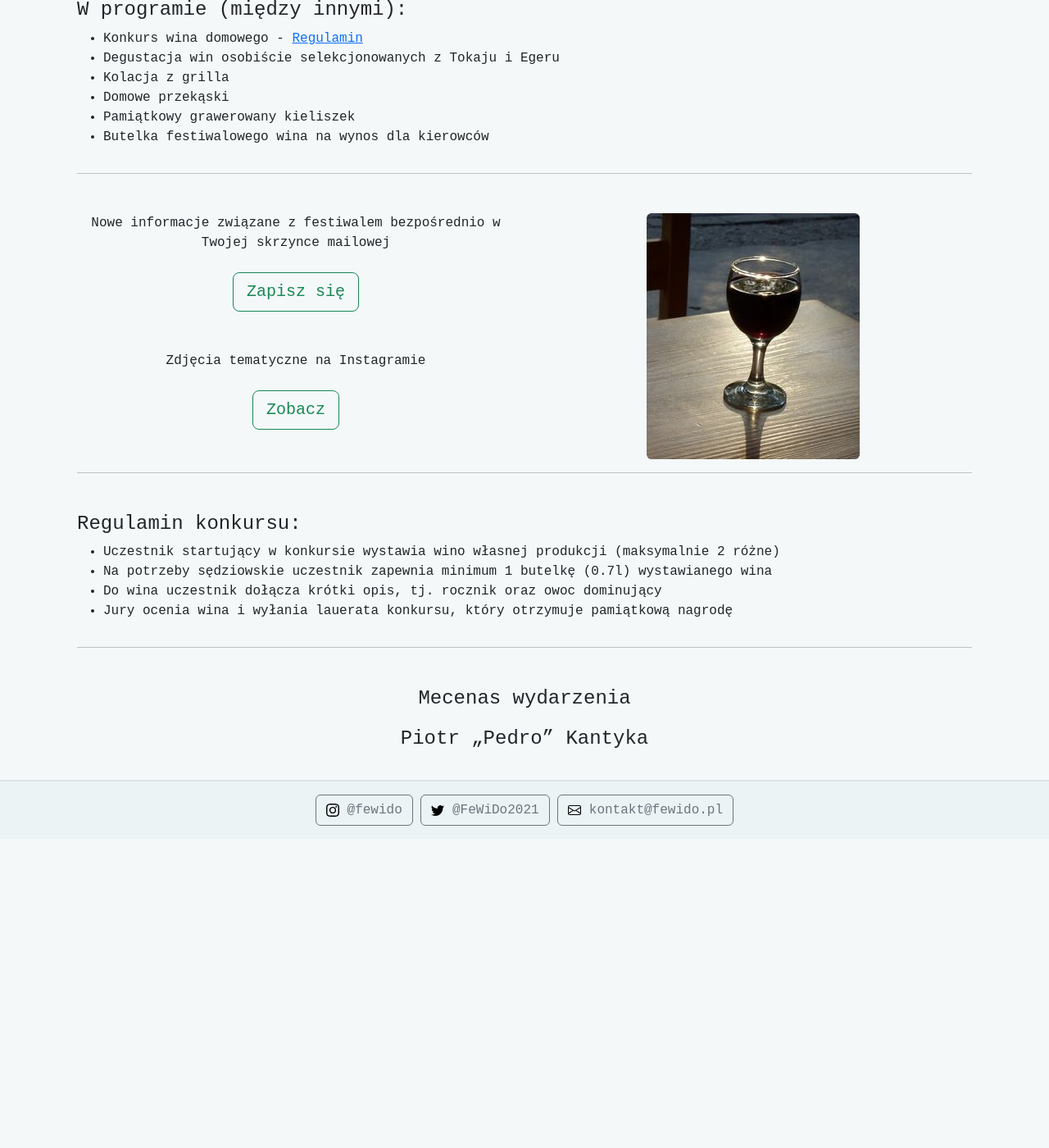
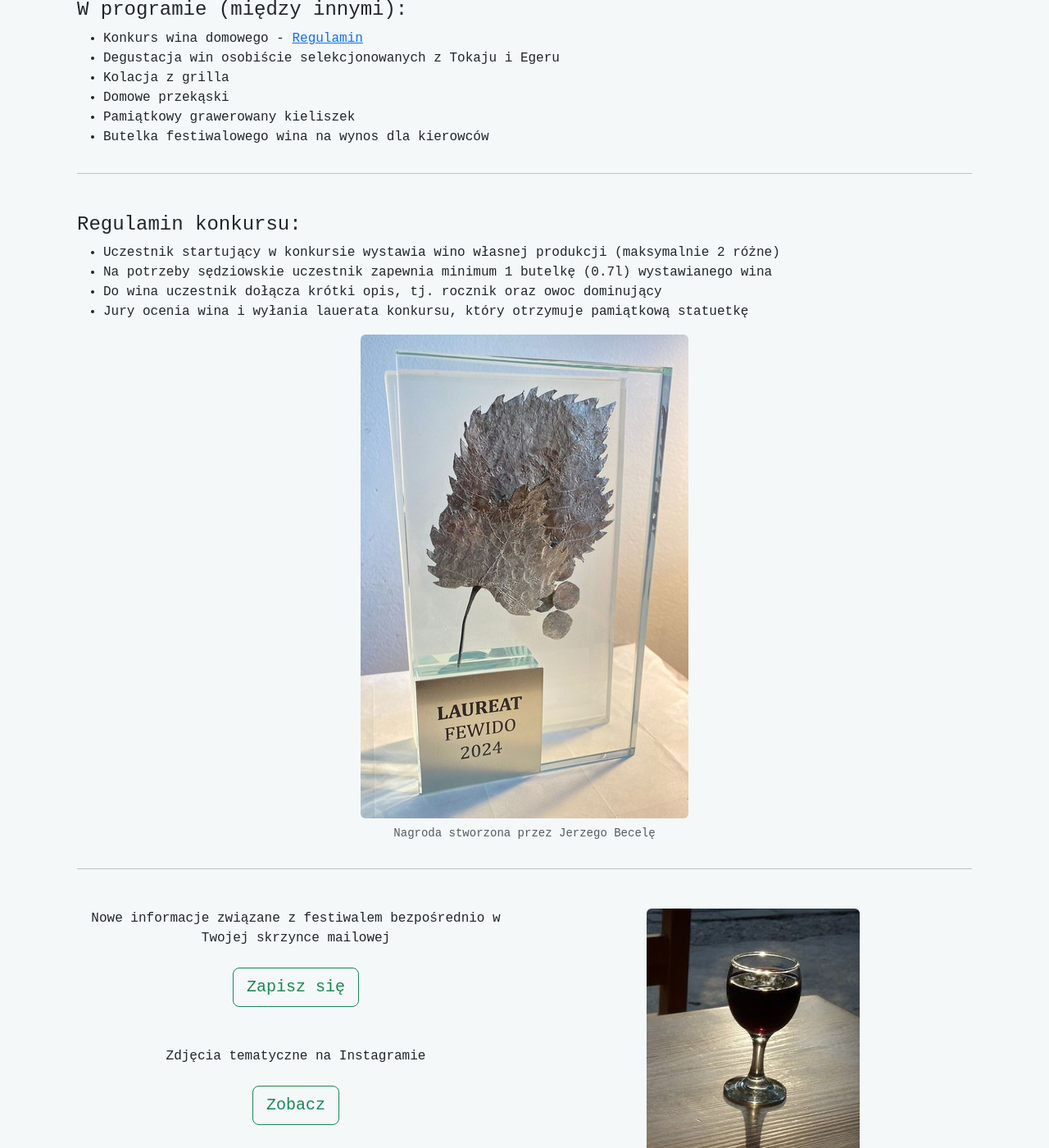
Before and after one commit to morgoth/fewido, a Jekyll site: the page built from index.html, in a window 1280 px wide and 1400 px high, scrolled down 855 px. Shown: the whole window at 82% size. Built offline with Jekyll 4.4.1, drawn with Linux system fonts in a browser that asks for light colours; some web fonts are replaced; before the commit the page ends 1878 px from its top, so only the background shows below that.

Commit message:
Add reward

```diff
--- a/index.html
+++ b/index.html
@@ -66,6 +66,27 @@
   <hr>
 
   <div class="row mt-5">
+    <div class="col mx-auto">
+      <h4 id="regulamin">Regulamin konkursu:</h4>
+      <ul>
+        <li>Uczestnik startujący w konkursie wystawia wino własnej produkcji (maksymalnie 2 różne)</li>
+        <li>Na potrzeby sędziowskie uczestnik zapewnia minimum 1 butelkę (0.7l) wystawianego wina</li>
+        <li>Do wina uczestnik dołącza krótki opis, tj. rocznik oraz owoc dominujący</li>
+        <li>Jury ocenia wina i wyłania lauerata konkursu, który otrzymuje pamiątkową statuetkę</li>
+      </ul>
+    </div>
+  </div>
+
+  <div class="text-center">
+    <figure class="figure">
+      <img src="/assets/images/fewido-nagroda-2024.jpeg" class="figure-img img-fluid rounded" alt="Nagroda dla lauerata">
+      <figcaption class="figure-caption">Nagroda stworzona przez Jerzego Becelę</figcaption>
+    </figure>
+  </div>
+
+  <hr>
+
+  <div class="row mt-5">
     <div class="col-12 col-lg-6 mx-auto text-center">
       <p class="mb-4">Nowe informacje związane z festiwalem bezpośrednio w Twojej skrzynce mailowej</p>
       <p><a href="https://buttondown.email/fewido" class="btn btn-outline-success btn-lg">Zapisz się</a></p>
@@ -80,20 +101,6 @@
   <hr>
 
   <div class="row mt-5">
-    <div class="col mx-auto">
-      <h4 id="regulamin">Regulamin konkursu:</h4>
-      <ul>
-        <li>Uczestnik startujący w konkursie wystawia wino własnej produkcji (maksymalnie 2 różne)</li>
-        <li>Na potrzeby sędziowskie uczestnik zapewnia minimum 1 butelkę (0.7l) wystawianego wina</li>
-        <li>Do wina uczestnik dołącza krótki opis, tj. rocznik oraz owoc dominujący</li>
-        <li>Jury ocenia wina i wyłania lauerata konkursu, który otrzymuje pamiątkową nagrodę</li>
-      </ul>
-    </div>
-  </div>
-
-  <hr>
-
-  <div class="row mt-5">
     <div class="col mx-auto text-center">
       <h4>Mecenas wydarzenia</h4>
       <p class="fs-4 mt-3">Piotr &bdquo;Pedro&rdquo; Kantyka</p>
```
Also changed, not shown: Gemfile.lock, assets/images/fewido-nagroda-2024.jpeg (added).
